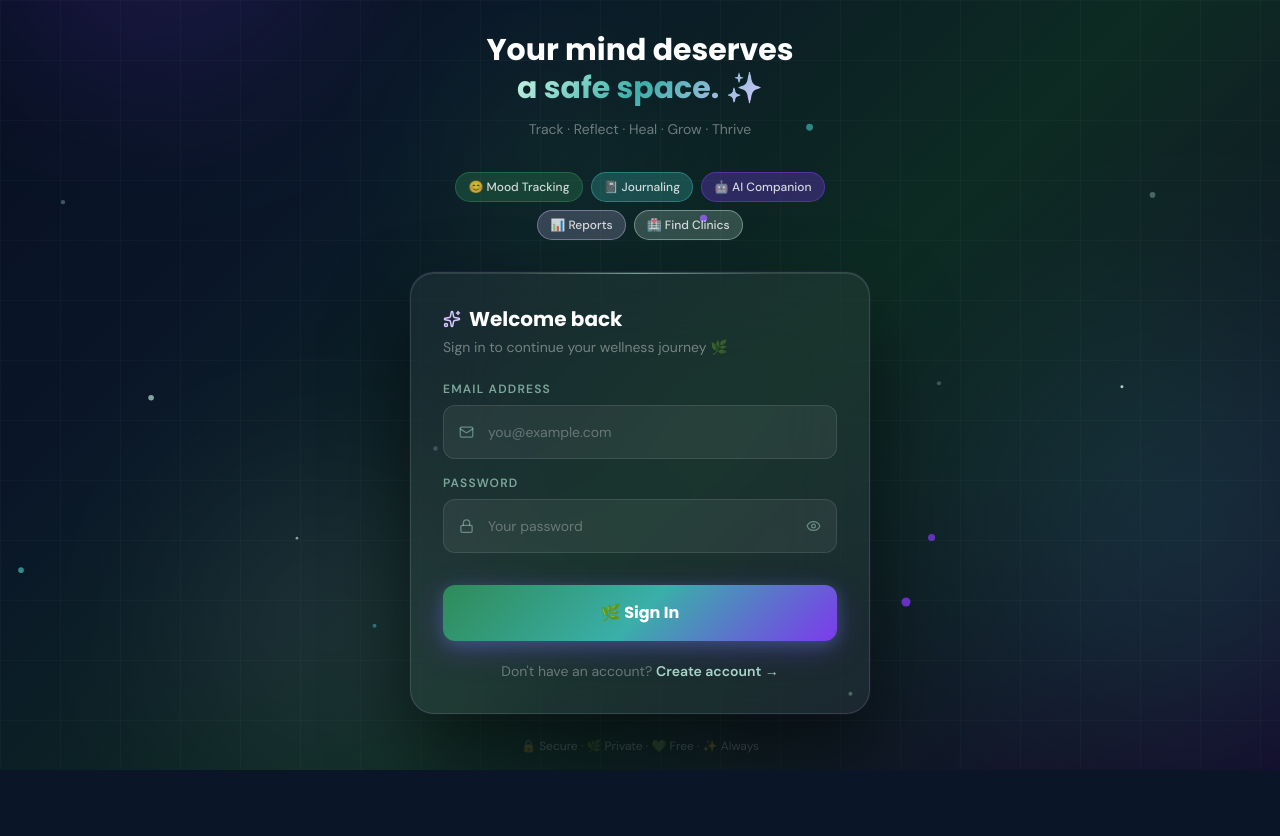
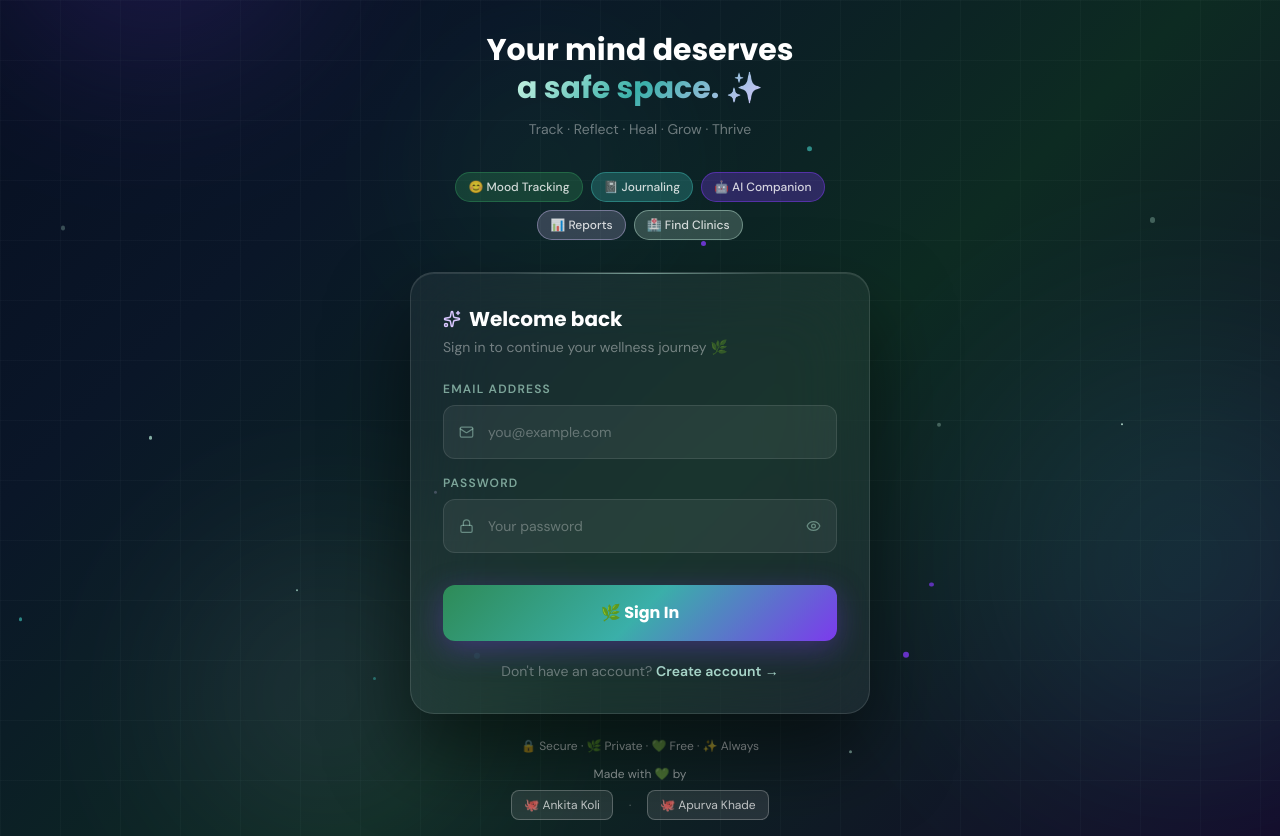
Before and after one commit to ankitakoli26/final_nirvana, a React (Vite) app: page /login in a window 1280 px wide. Shown: the part 180-1016 px from the top of the page. Before the commit the page ends 950 px from the top, so only its background shows below. Built offline with nearby package versions, Linux system fonts and the light colour scheme.

Commit message:
added name

```diff
--- a/src/pages/Login.jsx
+++ b/src/pages/Login.jsx
@@ -33,6 +33,8 @@
 
   async function handleLogin(e) {
     e.preventDefault()
+
+    // Demo mode
     if (email === 'demo@test.com' && password === 'demo123') {
       localStorage.setItem('nirvana_token', 'demo123')
       localStorage.setItem('nirvana_role',  'PATIENT')
@@ -40,6 +42,7 @@
       navigate('/patient/dashboard')
       return
     }
+
     setError('')
     setLoading(true)
     try {
@@ -57,9 +60,9 @@
 
   return (
     <div className="min-h-screen relative overflow-hidden flex items-center justify-center p-4"
-      style={{ background: 'linear-gradient(135deg, #060d1f 0%, #0a1628 30%, #0d2b22 60%, #130a2a 100%)' }}>
+      style={{ background:'linear-gradient(135deg, #060d1f 0%, #0a1628 30%, #0d2b22 60%, #130a2a 100%)' }}>
 
-      {/* Animated orbs */}
+      {/* Orbs */}
       {floatingOrbs.map((orb, i) => (
         <motion.div key={i}
           className="absolute rounded-full blur-3xl pointer-events-none"
@@ -74,28 +77,24 @@
         <motion.div key={p.id}
           className="absolute rounded-full pointer-events-none"
           style={{ left:`${p.x}%`, top:`${p.y}%`, width:p.size, height:p.size, background:p.color }}
-          animate={{ y:[-15,15,-15], opacity:[0.2,0.9,0.2], scale:[1,1.5,1] }}
+          animate={{ y:[-15,15,-15], opacity:[0.2,0.9,0.2] }}
           transition={{ duration:p.dur, repeat:Infinity, ease:'easeInOut', delay:p.delay }}
         />
       ))}
 
-      {/* Grid overlay */}
+      {/* Grid */}
       <div className="absolute inset-0 pointer-events-none"
         style={{
-          backgroundImage: 'linear-gradient(rgba(168,216,200,0.03) 1px, transparent 1px), linear-gradient(90deg, rgba(168,216,200,0.03) 1px, transparent 1px)',
-          backgroundSize: '60px 60px'
+          backgroundImage:'linear-gradient(rgba(168,216,200,0.03) 1px, transparent 1px), linear-gradient(90deg, rgba(168,216,200,0.03) 1px, transparent 1px)',
+          backgroundSize:'60px 60px'
         }}
       />
 
-      {/* Main content */}
       <div className="relative z-10 w-full max-w-[460px]">
 
         {/* Logo */}
         <motion.div className="text-center mb-8"
-          initial={{ opacity:0, y:-40 }}
-          animate={{ opacity:1, y:0 }}
-          transition={{ duration:0.8 }}
-        >
+          initial={{ opacity:0, y:-40 }} animate={{ opacity:1, y:0 }} transition={{ duration:0.8 }}>
           <motion.div
             className="inline-flex items-center justify-center w-20 h-20 rounded-3xl mb-4 relative"
             style={{ background:'linear-gradient(135deg, rgba(124,58,237,0.4), rgba(58,175,169,0.4))', border:'1px solid rgba(168,216,200,0.3)', backdropFilter:'blur(20px)' }}
@@ -103,20 +102,9 @@
             transition={{ duration:3, repeat:Infinity }}
           >
             <span className="text-4xl">🧘</span>
-            <motion.div className="absolute -top-1 -right-1 w-5 h-5 rounded-full"
-              style={{ background:'linear-gradient(135deg, #7C3AED, #3AAFA9)' }}
-              animate={{ scale:[1,1.3,1] }}
-              transition={{ duration:2, repeat:Infinity }}
-            />
           </motion.div>
-
-          <motion.h1
-            className="text-5xl font-black mb-1"
-            style={{ fontFamily:'Poppins,sans-serif', background:'linear-gradient(135deg, #a8d8c8 0%, #3AAFA9 40%, #D9C7FF 70%, #7C3AED 100%)', WebkitBackgroundClip:'text', WebkitTextFillColor:'transparent' }}
-            initial={{ opacity:0, scale:0.8 }}
-            animate={{ opacity:1, scale:1 }}
-            transition={{ duration:0.8, delay:0.2 }}
-          >
+          <motion.h1 className="text-5xl font-black mb-1"
+            style={{ fontFamily:'Poppins,sans-serif', background:'linear-gradient(135deg, #a8d8c8 0%, #3AAFA9 40%, #D9C7FF 70%, #7C3AED 100%)', WebkitBackgroundClip:'text', WebkitTextFillColor:'transparent' }}>
             Nirvana
           </motion.h1>
           <p className="text-xs tracking-[4px] uppercase font-medium" style={{ color:'rgba(168,216,200,0.5)' }}>
@@ -126,28 +114,19 @@
 
         {/* Headline */}
         <motion.div className="text-center mb-8"
-          initial={{ opacity:0, y:20 }}
-          animate={{ opacity:1, y:0 }}
-          transition={{ duration:0.8, delay:0.3 }}
-        >
+          initial={{ opacity:0, y:20 }} animate={{ opacity:1, y:0 }} transition={{ duration:0.8, delay:0.2 }}>
           <h2 className="text-3xl font-bold text-white mb-3 leading-tight" style={{ fontFamily:'Poppins,sans-serif' }}>
-            Your mind deserves
-            <br />
+            Your mind deserves<br />
             <span style={{ background:'linear-gradient(135deg, #CFF7E6, #3AAFA9, #D9C7FF)', WebkitBackgroundClip:'text', WebkitTextFillColor:'transparent' }}>
               a safe space. ✨
             </span>
           </h2>
-          <p style={{ color:'rgba(255,255,255,0.4)', fontSize:'14px' }}>
-            Track · Reflect · Heal · Grow · Thrive
-          </p>
+          <p style={{ color:'rgba(255,255,255,0.4)', fontSize:'14px' }}>Track · Reflect · Heal · Grow · Thrive</p>
         </motion.div>
 
         {/* Feature pills */}
         <motion.div className="flex justify-center flex-wrap gap-2 mb-8"
-          initial={{ opacity:0 }}
-          animate={{ opacity:1 }}
-          transition={{ duration:0.8, delay:0.4 }}
-        >
+          initial={{ opacity:0 }} animate={{ opacity:1 }} transition={{ duration:0.8, delay:0.3 }}>
           {[
             { icon:'😊', label:'Mood Tracking',  color:'rgba(46,139,87,0.3)',   border:'rgba(46,139,87,0.5)'   },
             { icon:'📓', label:'Journaling',      color:'rgba(58,175,169,0.3)',  border:'rgba(58,175,169,0.5)'  },
@@ -159,10 +138,8 @@
               className="px-3 py-1.5 rounded-full text-xs font-medium flex items-center gap-1.5"
               style={{ background:f.color, border:`1px solid ${f.border}`, color:'rgba(255,255,255,0.8)' }}
               whileHover={{ scale:1.08, y:-2 }}
-              initial={{ opacity:0, y:10 }}
-              animate={{ opacity:1, y:0 }}
-              transition={{ delay:0.5 + i * 0.08 }}
-            >
+              initial={{ opacity:0, y:10 }} animate={{ opacity:1, y:0 }}
+              transition={{ delay:0.4 + i*0.08 }}>
               {f.icon} {f.label}
             </motion.span>
           ))}
@@ -171,62 +148,39 @@
         {/* Glass card */}
         <motion.div
           className="rounded-3xl p-8 relative overflow-hidden"
-          style={{
-            background:'rgba(255,255,255,0.05)',
-            border:'1px solid rgba(255,255,255,0.12)',
-            backdropFilter:'blur(40px)',
-            boxShadow:'0 40px 80px rgba(0,0,0,0.5), inset 0 1px 0 rgba(255,255,255,0.1), 0 0 0 1px rgba(124,58,237,0.1)'
-          }}
-          initial={{ opacity:0, y:40 }}
-          animate={{ opacity:1, y:0 }}
-          transition={{ duration:0.9, delay:0.5 }}
+          style={{ background:'rgba(255,255,255,0.05)', border:'1px solid rgba(255,255,255,0.12)', backdropFilter:'blur(40px)', boxShadow:'0 40px 80px rgba(0,0,0,0.5), inset 0 1px 0 rgba(255,255,255,0.1)' }}
+          initial={{ opacity:0, y:40 }} animate={{ opacity:1, y:0 }} transition={{ duration:0.9, delay:0.4 }}
         >
-          {/* Card glow top */}
           <div className="absolute top-0 left-1/2 -translate-x-1/2 w-64 h-px"
-            style={{ background:'linear-gradient(90deg, transparent, rgba(168,216,200,0.6), transparent)' }}
-          />
+            style={{ background:'linear-gradient(90deg, transparent, rgba(168,216,200,0.6), transparent)' }} />
 
           <div className="flex items-center gap-2 mb-1">
             <Sparkles size={18} color="#D9C7FF" />
-            <h3 className="text-xl font-bold text-white" style={{ fontFamily:'Poppins,sans-serif' }}>
-              Welcome back
-            </h3>
+            <h3 className="text-xl font-bold text-white" style={{ fontFamily:'Poppins,sans-serif' }}>Welcome back</h3>
           </div>
           <p className="text-sm mb-6" style={{ color:'rgba(255,255,255,0.4)' }}>
             Sign in to continue your wellness journey 🌿
           </p>
 
-          {/* Error */}
           <AnimatePresence>
             {error && (
-              <motion.div className="mb-5 px-4 py-3 rounded-xl text-sm flex items-center gap-2"
+              <motion.div className="mb-5 px-4 py-3 rounded-xl text-sm"
                 style={{ background:'rgba(239,68,68,0.15)', color:'#fca5a5', border:'1px solid rgba(239,68,68,0.3)' }}
-                initial={{ opacity:0, y:-10, scale:0.95 }}
-                animate={{ opacity:1, y:0, scale:1 }}
-                exit={{ opacity:0, scale:0.95 }}
-              >
+                initial={{ opacity:0, y:-10 }} animate={{ opacity:1, y:0 }} exit={{ opacity:0 }}>
                 ❌ {error}
               </motion.div>
             )}
           </AnimatePresence>
 
           <form onSubmit={handleLogin}>
-
-            {/* Email */}
             <div className="mb-4">
               <label className="block text-xs font-semibold mb-2 uppercase tracking-widest"
-                style={{ color:'rgba(168,216,200,0.7)' }}>
-                Email address
-              </label>
-              <div className="relative group">
-                <Mail size={15} className="absolute left-4 top-1/2 -translate-y-1/2 pointer-events-none transition-colors"
+                style={{ color:'rgba(168,216,200,0.7)' }}>Email address</label>
+              <div className="relative">
+                <Mail size={15} className="absolute left-4 top-1/2 -translate-y-1/2 pointer-events-none"
                   style={{ color:'rgba(168,216,200,0.5)' }} />
-                <input
-                  type="email"
-                  value={email}
-                  onChange={e => setEmail(e.target.value)}
-                  placeholder="you@example.com"
-                  required
+                <input type="email" value={email} onChange={e => setEmail(e.target.value)}
+                  placeholder="you@example.com" required
                   className="w-full pl-11 pr-4 py-4 rounded-xl text-sm outline-none transition-all"
                   style={{ background:'rgba(255,255,255,0.06)', border:'1.5px solid rgba(255,255,255,0.1)', color:'white', caretColor:'#a8d8c8' }}
                   onFocus={e => { e.target.style.borderColor='#3AAFA9'; e.target.style.background='rgba(58,175,169,0.08)'; e.target.style.boxShadow='0 0 0 4px rgba(58,175,169,0.1)' }}
@@ -235,47 +189,32 @@
               </div>
             </div>
 
-            {/* Password */}
             <div className="mb-8">
               <label className="block text-xs font-semibold mb-2 uppercase tracking-widest"
-                style={{ color:'rgba(168,216,200,0.7)' }}>
-                Password
-              </label>
+                style={{ color:'rgba(168,216,200,0.7)' }}>Password</label>
               <div className="relative">
                 <Lock size={15} className="absolute left-4 top-1/2 -translate-y-1/2 pointer-events-none"
                   style={{ color:'rgba(168,216,200,0.5)' }} />
-                <input
-                  type={showPass ? 'text' : 'password'}
-                  value={password}
+                <input type={showPass ? 'text' : 'password'} value={password}
                   onChange={e => setPassword(e.target.value)}
-                  placeholder="Your password"
-                  required
+                  placeholder="Your password" required
                   className="w-full pl-11 pr-12 py-4 rounded-xl text-sm outline-none transition-all"
                   style={{ background:'rgba(255,255,255,0.06)', border:'1.5px solid rgba(255,255,255,0.1)', color:'white', caretColor:'#a8d8c8' }}
                   onFocus={e => { e.target.style.borderColor='#3AAFA9'; e.target.style.background='rgba(58,175,169,0.08)'; e.target.style.boxShadow='0 0 0 4px rgba(58,175,169,0.1)' }}
                   onBlur={e  => { e.target.style.borderColor='rgba(255,255,255,0.1)'; e.target.style.background='rgba(255,255,255,0.06)'; e.target.style.boxShadow='none' }}
                 />
                 <button type="button" onClick={() => setShowPass(!showPass)}
-                  className="absolute right-4 top-1/2 -translate-y-1/2 transition-opacity hover:opacity-100"
+                  className="absolute right-4 top-1/2 -translate-y-1/2"
                   style={{ color:'rgba(168,216,200,0.5)' }}>
                   {showPass ? <EyeOff size={15} /> : <Eye size={15} />}
                 </button>
               </div>
             </div>
 
-            {/* Button */}
-            <motion.button
-              type="submit"
-              disabled={loading}
+            <motion.button type="submit" disabled={loading}
               className="w-full py-4 rounded-xl font-bold text-white text-base relative overflow-hidden"
-              style={{
-                background:'linear-gradient(135deg, #2E8B57 0%, #3AAFA9 50%, #7C3AED 100%)',
-                boxShadow:'0 8px 30px rgba(124,58,237,0.35), 0 4px 15px rgba(58,175,169,0.3)',
-                cursor:loading ? 'not-allowed' : 'pointer',
-                opacity:loading ? 0.8 : 1,
-                fontFamily:'Poppins,sans-serif'
-              }}
-              whileHover={!loading ? { scale:1.02, boxShadow:'0 12px 40px rgba(124,58,237,0.5)' } : {}}
+              style={{ background:'linear-gradient(135deg, #2E8B57 0%, #3AAFA9 50%, #7C3AED 100%)', boxShadow:'0 8px 30px rgba(124,58,237,0.35)', cursor:loading ? 'not-allowed' : 'pointer', opacity:loading ? 0.8 : 1, fontFamily:'Poppins,sans-serif' }}
+              whileHover={!loading ? { scale:1.02 } : {}}
               whileTap={!loading ? { scale:0.98 } : {}}
             >
               <motion.div className="absolute inset-0"
@@ -287,17 +226,12 @@
                 {loading ? (
                   <>
                     <motion.div className="w-4 h-4 border-2 border-white/30 border-t-white rounded-full"
-                      animate={{ rotate:360 }}
-                      transition={{ duration:0.8, repeat:Infinity, ease:'linear' }}
-                    />
+                      animate={{ rotate:360 }} transition={{ duration:0.8, repeat:Infinity, ease:'linear' }} />
                     Signing in...
                   </>
-                ) : (
-                  <>🌿 Sign In</>
-                )}
+                ) : '🌿 Sign In'}
               </span>
             </motion.button>
-
           </form>
 
           <p className="text-center text-sm mt-5" style={{ color:'rgba(255,255,255,0.35)' }}>
@@ -307,18 +241,33 @@
               Create account →
             </Link>
           </p>
-
         </motion.div>
 
-        {/* Bottom tagline */}
-        <motion.p className="text-center mt-6 text-xs"
-          style={{ color:'rgba(255,255,255,0.2)' }}
-          initial={{ opacity:0 }}
-          animate={{ opacity:1 }}
-          transition={{ delay:1.2 }}
-        >
+        {/* Bottom */}
+        <motion.div className="text-center mt-6"
+          initial={{ opacity:0 }} animate={{ opacity:1 }} transition={{ delay:1.2 }}>
+         <p className="text-xs mb-3" style={{ color:'rgba(255,255,255,0.55)' }}>
             🔒 Secure · 🌿 Private · 💚 Free · ✨ Always
-        </motion.p>
+          </p>
+          <p className="text-xs mb-2" style={{ color:'rgba(255,255,255,0.55)' }}>Made with 💚 by</p>
+          <div className="flex items-center justify-center gap-4">
+            <a href="https://github.com/ankitakoli26" target="_blank" rel="noopener noreferrer"
+              className="px-3 py-1.5 rounded-lg text-xs transition-all"
+              style={{ background:'rgba(255,255,255,0.1)', border:'1px solid rgba(255,255,255,0.25)', color:'rgba(255,255,255,0.75)' }}
+              onMouseEnter={e => { e.currentTarget.style.background='rgba(46,139,87,0.3)'; e.currentTarget.style.color='#a8d8c8' }}
+              onMouseLeave={e => { e.currentTarget.style.background='rgba(255,255,255,0.1)'; e.currentTarget.style.color='rgba(255,255,255,0.75)' }}>
+              🐙 Ankita Koli
+            </a>
+            <span style={{ color:'rgba(255,255,255,0.4)', fontSize:'11px' }}>·</span>
+            <a href="https://github.com/apurvaKhade25" target="_blank" rel="noopener noreferrer"
+              className="px-3 py-1.5 rounded-lg text-xs transition-all"
+              style={{ background:'rgba(255,255,255,0.1)', border:'1px solid rgba(255,255,255,0.25)', color:'rgba(255,255,255,0.75)' }}
+              onMouseEnter={e => { e.currentTarget.style.background='rgba(124,58,237,0.3)'; e.currentTarget.style.color='#D9C7FF' }}
+              onMouseLeave={e => { e.currentTarget.style.background='rgba(255,255,255,0.1)'; e.currentTarget.style.color='rgba(255,255,255,0.75)' }}>
+              🐙 Apurva Khade
+            </a>
+          </div>
+        </motion.div>
 
       </div>
     </div>
```
Lines whose indentation alone changed are shown as unchanged.
